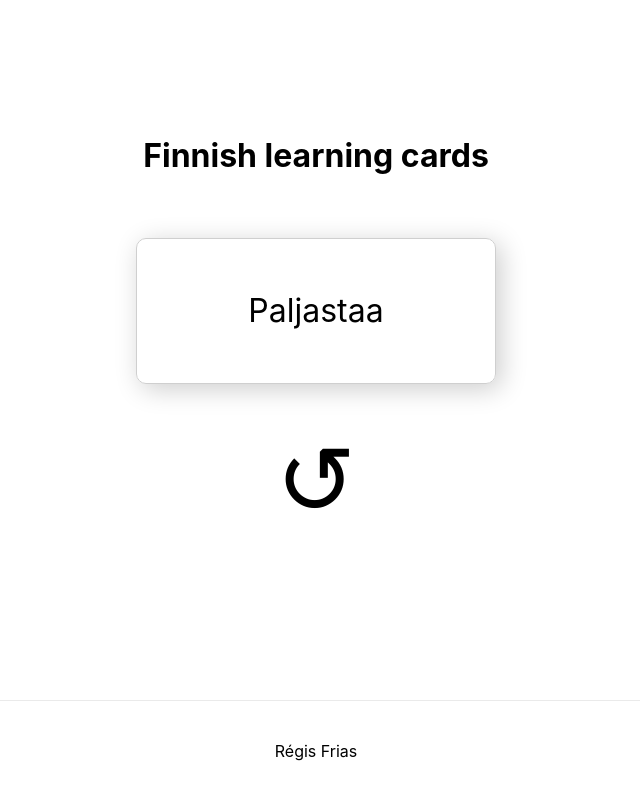
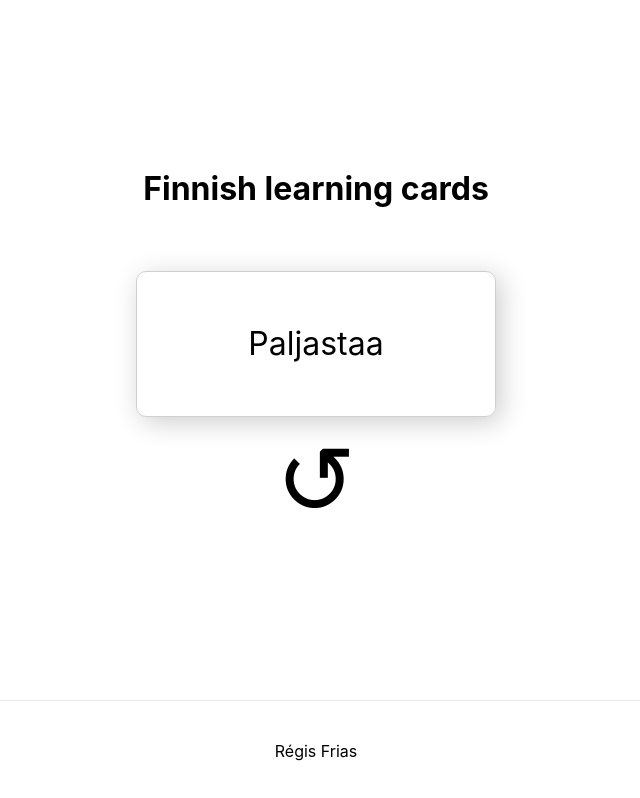
Before and after one commit to regisfrias/finnish-vocabulary-cards, a Next.js app: page / in a window 1280 px wide. Shown: the whole page, without its empty margins (324-964 px from the left). Built offline with nearby package versions, Linux system fonts and the light colour scheme.

Commit message:
Fix some paddings.

```diff
--- a/styles/Home.module.css
+++ b/styles/Home.module.css
@@ -9,7 +9,6 @@
 }
 
 .main {
-  padding: 5rem 0;
   flex: 1;
   display: flex;
   flex-direction: column;
@@ -60,6 +59,7 @@
 .description {
   line-height: 1.5;
   font-size: 1.5rem;
+  margin: 0 !important;
 }
 
 .code {
@@ -73,11 +73,13 @@
 
 .big_button {
   font-size: 6rem;
+  line-height: 1;
   appearance: none;
   border: 0;
   background-color: transparent;
   text-align: center;
   cursor: pointer;
+  padding: 0;
 }
 
 .grid {
```
